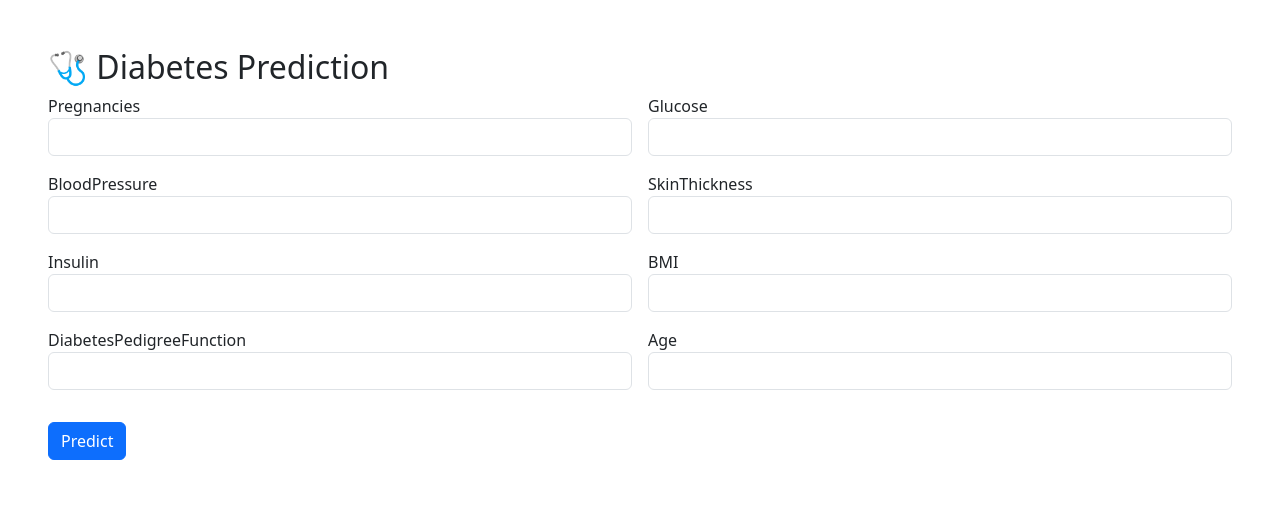
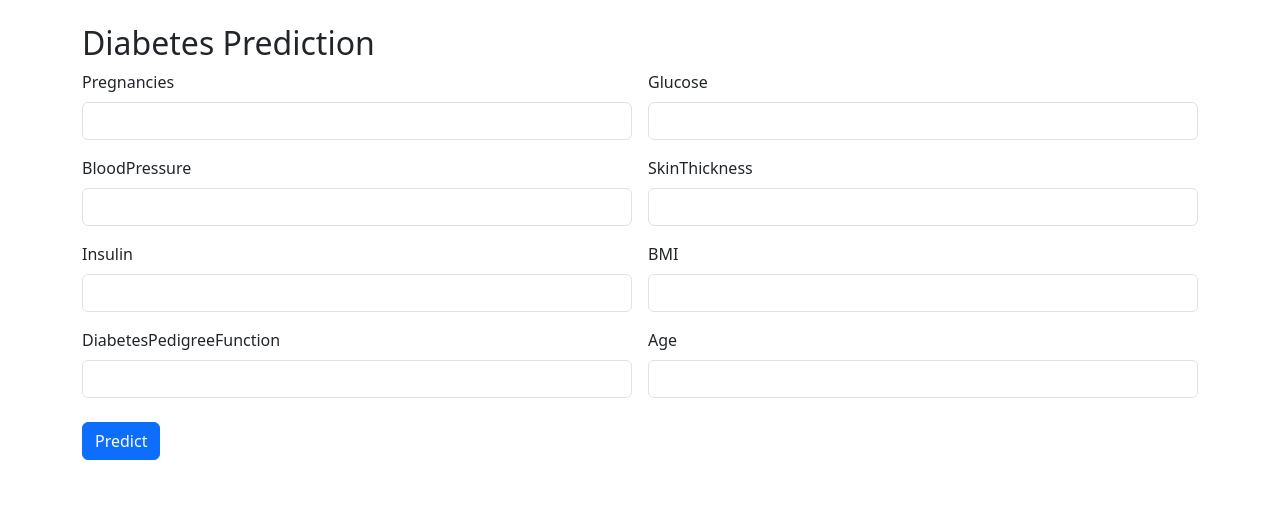
Before and after one commit to Deepagarkar/ML-project-5th-sem, a Flask app: page / in a window 1280 px wide. Shown: the top 507 px of the page. Run offline with Flask 2, Linux system fonts and the light colour scheme; parts of the project's set-up code (start-up, migrations or seed data) failed here and were passed over.

Commit message:
Update index.html

```diff
--- a/templates/index.html
+++ b/templates/index.html
@@ -1,21 +1,22 @@
 <!doctype html>
 <html>
 <head>
-  <title>Diabetes Prediction</title>
+  <meta charset="utf-8">
+  <title>Diabetes Predictor</title>
   <link href="https://cdn.jsdelivr.net/npm/bootstrap@5.3.0/dist/css/bootstrap.min.css" rel="stylesheet">
 </head>
-<body class="p-5">
-  <h2>🩺 Diabetes Prediction</h2>
-  <form method="post" action="/predict" class="row g-3">
-    {% for f in features %}
+<body class="p-4">
+  <div class="container">
+    <h2>Diabetes Prediction</h2>
+    <form method="post" action="/predict" class="row g-3">
+      {% for f in features %}
       <div class="col-md-6">
-        <label>{{f}}</label>
+        <label class="form-label">{{f}}</label>
         <input name="{{f}}" class="form-control" required>
       </div>
-    {% endfor %}
-    <div class="col-12">
-      <button class="btn btn-primary mt-3">Predict</button>
-    </div>
-  </form>
+      {% endfor %}
+      <div class="col-12"><button class="btn btn-primary mt-2">Predict</button></div>
+    </form>
+  </div>
 </body>
 </html>
```
